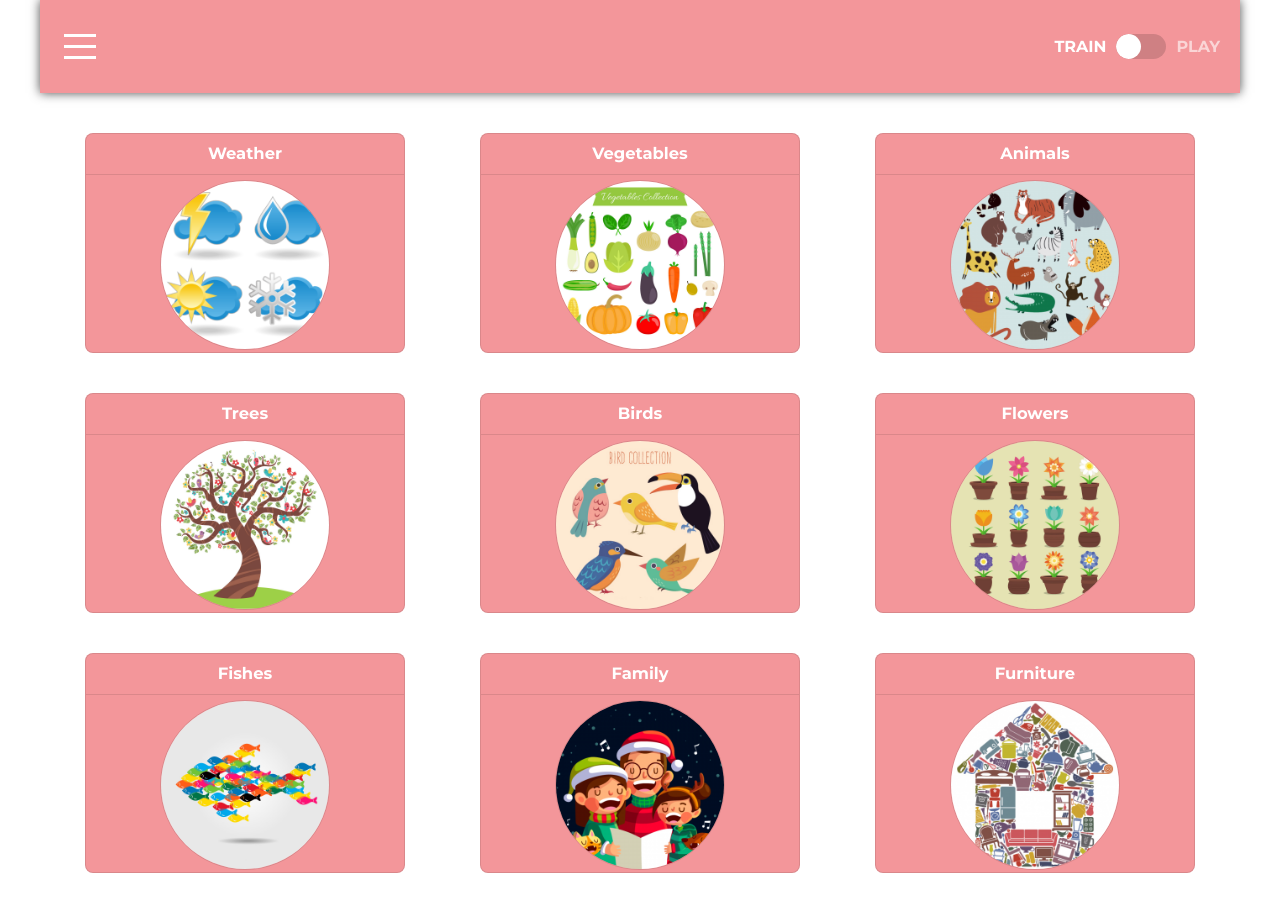
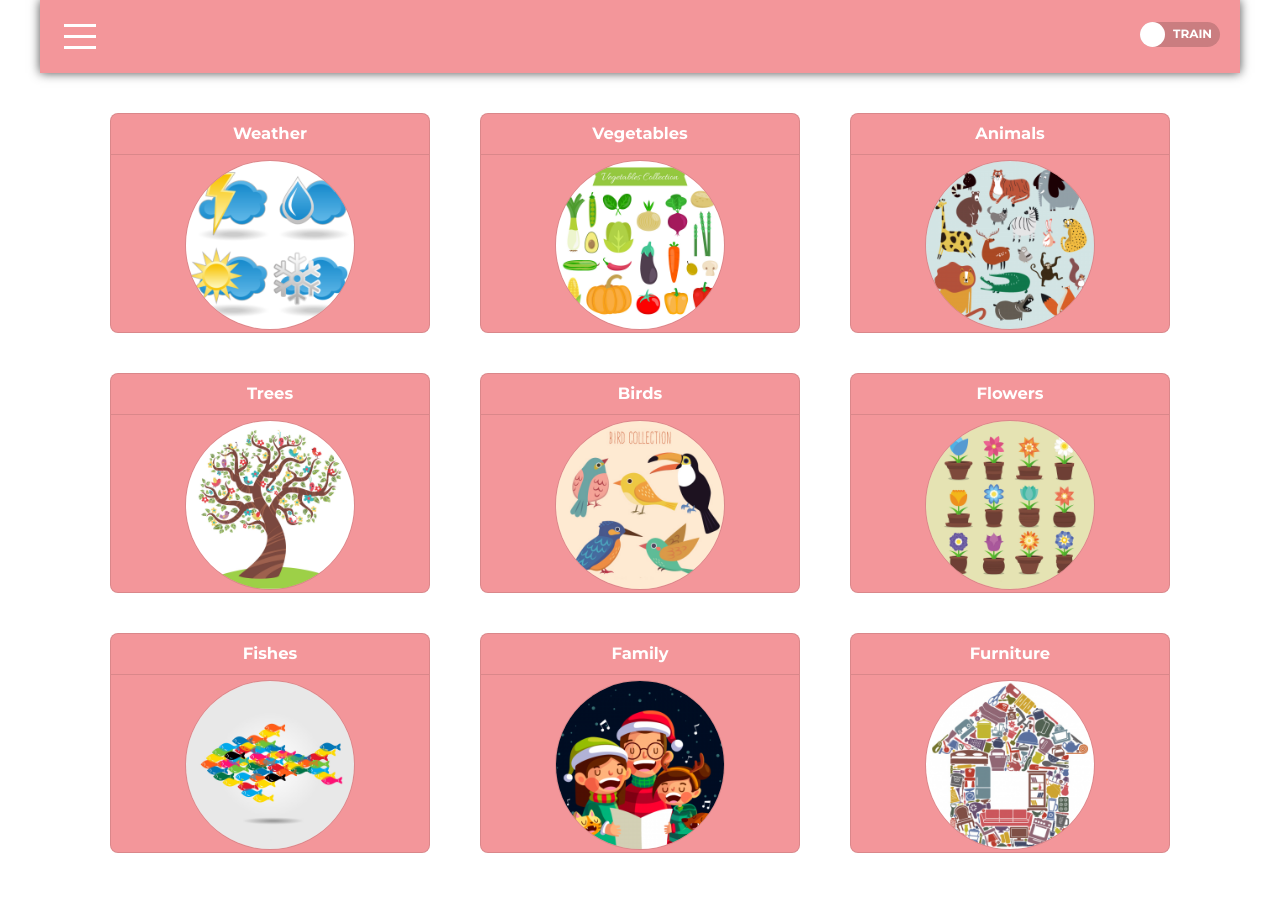
Before and after one commit to Arzamas-ka/english-for-kids, a website built with webpack: page src/index.html in a window 1280 px wide. Built offline with nearby package versions, Linux system fonts and the light colour scheme.

Commit message:
fix: edit toggle as input

```diff
--- a/src/index.html
+++ b/src/index.html
@@ -23,10 +23,9 @@
           <span></span>
           <span></span>
         </div>
-        <div class="toggle">
-          <div class="toggle-label toggle-label-off">Train</div>
-          <div class="toggle-switch"></div>
-          <div class="toggle-label toggle-label-on">Play</div>
+        <div class="on-off-toggle">
+          <input class="on-off-toggle__input" type="checkbox" id="bopis" />
+          <label for="bopis" class="on-off-toggle__slider"></label>
         </div>
       </nav>
     </div>
--- a/src/index.js
+++ b/src/index.js
@@ -3,7 +3,7 @@ import {
   renderCategoriesCardsTrain,
   renderCategoriesCardsPlay,
 } from './scripts/render/categoriesCardsRender';
-import { toggleTrainPlay } from './scripts/actions/trainPlayActions';
+import { toggleTrainPlay } from './scripts/actions/toggleTrainPlay';
 import {
   clickOnMenu,
   activationBurgerMenu,
--- a/src/scripts/actions/menuActions.js
+++ b/src/scripts/actions/menuActions.js
@@ -1,4 +1,4 @@
-import { cardsWordsRender } from '../render/cardsWordsRender';
+import { cardsWordsRenderTrain } from '../render/cardsWordsRender';
 import { renderCategoriesCardsTrain } from '../render/categoriesCardsRender';
 
 export const clickOnMenu = () => {
@@ -6,7 +6,7 @@ export const clickOnMenu = () => {
   menuItems.addEventListener('click', (event) => {
     const indexClickableCard = Number(event.target.getAttribute('id'));
 
-    cardsWordsRender(indexClickableCard);
+    cardsWordsRenderTrain(indexClickableCard);
 
     const menu = document.querySelector('.menu');
     menu.classList.remove('menu--open');
--- a/src/scripts/actions/trainPlayActions.js
+++ b/src/scripts/actions/toggleTrainPlay.js
@@ -4,11 +4,12 @@ import {
 } from '../render/categoriesCardsRender';
 
 export const toggleTrainPlay = () => {
-  const toggle = document.querySelector('.toggle');
+  const toggle = document.querySelector('.on-off-toggle');
+  console.log('toggle');
 
   toggle.addEventListener('click', (event) => {
-    event.preventDefault();
-    toggle.classList.toggle('active');
+    console.log(event.target);
+    // toggle.classList.toggle('active');
 
     renderCategoriesCardsTrain();
     renderCategoriesCardsPlay();
--- a/src/scripts/render/cardsWordsRender.js
+++ b/src/scripts/render/cardsWordsRender.js
@@ -2,6 +2,7 @@ import { dataCardsWords } from '../data/dataCards';
 import { A_TAG_NAME } from '../data/constants';
 import { cardPlay } from '../actions/cardPlay';
 import { cardFlipOn, cardFlipOff } from '../actions/cardFlip';
+
 
 export const getExpectedElement = (event) => {
   let expectedElem;
@@ -13,11 +14,11 @@ export const getExpectedElement = (event) => {
   if (!expectedElem) return;
 
   const indexClickableCard = Number(expectedElem.getAttribute('id'));
-  cardsWordsRender(indexClickableCard);
+  cardsWordsRenderTrain(indexClickableCard);
 };
 
 let cardsWrapper;
-export const cardsWordsRender = (cardsIndex) => {
+export const cardsWordsRenderTrain = (cardsIndex) => {
   const cardsContainer = document.querySelector('.set-cards');
   if (cardsContainer) cardsContainer.remove();
 
--- a/src/scripts/render/categoriesCardsRender.js
+++ b/src/scripts/render/categoriesCardsRender.js
@@ -2,9 +2,9 @@ import { dataCategoriesCards } from '../data/dataCards';
 import { getExpectedElement } from './cardsWordsRender';
 
 export const renderCategoriesCardsTrain = () => {
-  const train = document.querySelector('.toggle-label-off');
-  const style = getComputedStyle(train).opacity;
-  if (style === '1' && document.querySelector('.set-cards')) {
+  const train = document.querySelector('.on-off-toggle__input').checked;
+
+  if (train === false && document.querySelector('.set-cards')) {
     document.querySelector('.set-cards').innerHTML = '';
 
     const setCards = dataCategoriesCards.map((card) => {
@@ -26,9 +26,9 @@ export const renderCategoriesCardsTrain = () => {
       setCardsWrapper.append(cardLink);
     });
     return setCards;
-  } else if (style === '1' && document.querySelector('.cards')) {
+  } else if (train === false && document.querySelector('.cards')) {
     document.querySelector('.cards').remove();
-
+    console.log('object');
     const cardsWrapper = document.createElement('div');
     cardsWrapper.className = 'set-cards';
     document.querySelector('.main-wrapper').append(cardsWrapper);
@@ -52,7 +52,7 @@ export const renderCategoriesCardsTrain = () => {
       setCardsWrapp.append(cardLink);
     });
     return setCards;
-  } else if (style !== '1' && document.querySelector('.cards')) {
+  } else if (train === true && document.querySelector('.cards')) {
     const setCardsWrapper = document.querySelector('.cards');
     setCardsWrapper.innerHTML = '';
 
@@ -81,17 +81,14 @@ export const renderCategoriesCardsTrain = () => {
   }
 };
 
-const setCardsWrapper = document.querySelector('.set-cards');
-setCardsWrapper.addEventListener('click', getExpectedElement);
-
 export const renderCategoriesCardsPlay = () => {
   if (document.querySelector('.cards')) return;
 
-  const train = document.querySelector('.toggle-label-off');
-  const style = getComputedStyle(train).opacity;
-  if (style !== '1' && document.querySelector('.set-cards')) {
+  const train = document.querySelector('.on-off-toggle__input').checked;
+
+  if (train === true && document.querySelector('.set-cards')) {
     document.querySelector('.set-cards').innerHTML = '';
-
+    console.log('set');
     const setCards = dataCategoriesCards.map((card) => {
       const cardLink = document.createElement('a');
       cardLink.className = 'set-cards__item';
@@ -113,3 +110,8 @@ export const renderCategoriesCardsPlay = () => {
     return setCards;
   }
 };
+
+if (document.querySelector('.set-cards'))
+  document
+    .querySelector('.set-cards')
+    .addEventListener('click', getExpectedElement);
--- a/src/styles/_header.scss
+++ b/src/styles/_header.scss
@@ -122,7 +122,6 @@
 
   width: rem(40px);
   height: 100%;
-  padding: rem(10px 0);
 
   cursor: pointer;
 
@@ -142,66 +141,71 @@
 }
 
 // Toggle
-.toggle {
-  display: flex;
-  align-items: center;
+.on-off-toggle {
+  position: relative;
+
+  display: inline-block;
+  width: rem(80px);
+  height: rem(30px);
 }
 
-.toggle-switch {
-  display: inline-block;
-  width: rem(50px);
+.on-off-toggle__slider {
+  display: block;
+  width: rem(80px);
   height: rem(25px);
-  margin: rem(0 10px);
 
-  background: rgba(0, 0, 0, 0.15);
-  overflow: hidden;
-  border-radius: rem(15px);
-  vertical-align: middle;
+  border-radius: rem(30px);
+  background-color: rgba(0, 0, 0, .17);
 
-  &:after {
-    content: ' ';
+  transition: background-color .4s;
+
+  &:before {
+    content: '';
     display: block;
     width: rem(25px);
     height: rem(25px);
 
+    position: absolute;
+    top: 0;
+    left: 0;
+
     background-color: $white;
-    border: 0;
-    border-radius: 50%;
-    transition: all 0.2s ease-in-out;
+    border-radius: 100%;
+
+    transition: .4s;
+    z-index: 5;
   }
 
-  .active & {
-    &:after {
-      margin-left: rem(25px);
-    }
+  &:after {
+    content: 'Train';
+
+    display: block;
+    padding-left: rem(33px);
+
+    line-height: rem(24px);
+    font-size: rem(12px);
+    font-weight: bold;
+    color: $white;
+    text-transform: uppercase;
+
+    transition: all .4s;
   }
 }
 
-.toggle-label {
-  display: inline-block;
+.on-off-toggle__input {
+  position: absolute;
+  opacity: 0;
+}
 
-  font-size: rem(16px);
-  font-weight: bold;
-  color: $white;
-  opacity: 0.6;
+.on-off-toggle__input:checked + .on-off-toggle__slider {
+  background-color: rgba(0, 0, 0, .17);
 
-  text-transform: uppercase;
-
-  &:hover {
-    opacity: 1;
+  &:before {
+    transform: translateX(55px);
+  }
+  &:after {
+    content: 'Play';
+    color: $white;
+    padding-left: rem(10px);
   }
 }
-
-.toggle-label-off {
-  opacity: 1;
-}
-
-.active {
-  .toggle-label-off {
-    opacity: 0.6;
-  }
-
-  .toggle-label-on {
-    opacity: 1;
-  }
-}
--- a/src/styles/_main.scss
+++ b/src/styles/_main.scss
@@ -4,7 +4,7 @@
 // Cards with categories
 .set-cards {
   display: flex;
-  justify-content: space-between;
+  justify-content: center;
   flex-wrap: wrap;
 
   &__img {
@@ -57,7 +57,7 @@
 // Cards with words
 .cards {
   display: flex;
-  justify-content: space-between;
+  justify-content: center;
   flex-wrap: wrap;
 }
 
--- a/webpack.config.js
+++ b/webpack.config.js
@@ -40,6 +40,10 @@ module.exports = {
       {
         test: /\.mp3$/,
         loader: 'file-loader',
+        options: {
+          name: '[name].[hash].[ext]',
+          outputPath: 'audio'
+        }
       },
       {
         test: /\.module\.s(a|c)ss$/,
```
